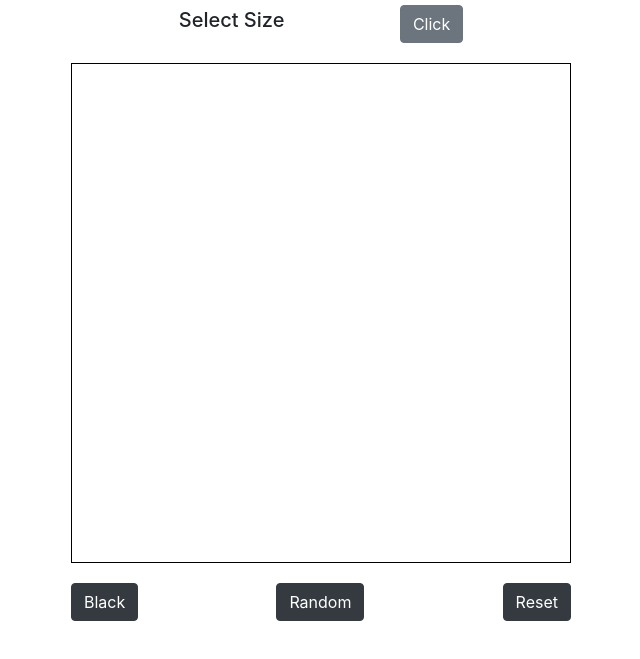
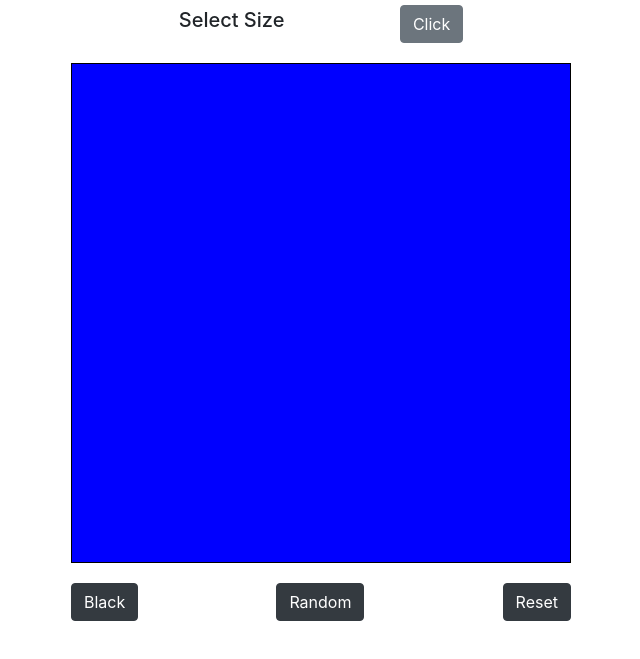
Before and after one commit to Zopyros/odin-projects, a plain HTML site: page sketch/index.html in a window 1280 px wide. Shown: the part 51-710 px from the top of the page, without its empty margins (319-959 px from the left). Drawn offline with nearby package versions, Linux system fonts and the light colour scheme.

Commit message:
Create container functionality

```diff
--- a/sketch/index.html
+++ b/sketch/index.html
@@ -27,5 +27,5 @@
 
 </body>
 
-<script src="sketch.js"></script>
+<script src="main.js"></script>
 </html>
--- a/sketch/main.js
+++ b/sketch/main.js
@@ -0,0 +1,18 @@
+
+function createContainer(size){
+
+
+let contain = document.querySelector(".contain");
+contain.style.gridTemplateColumns = `repeat(${size},1fr)`;
+contain.style.gridTemplateRows = `repeat(${size},1fr)`;
+
+let numDivs = size * size
+
+for (let i=0;i<numDivs;i++){
+    let div = document.createElement("div");
+    div.style.backgroundColor ="blue";
+    contain.insertAdjacentElement("beforeend",div)
+
+}
+}
+createContainer(16);
```
